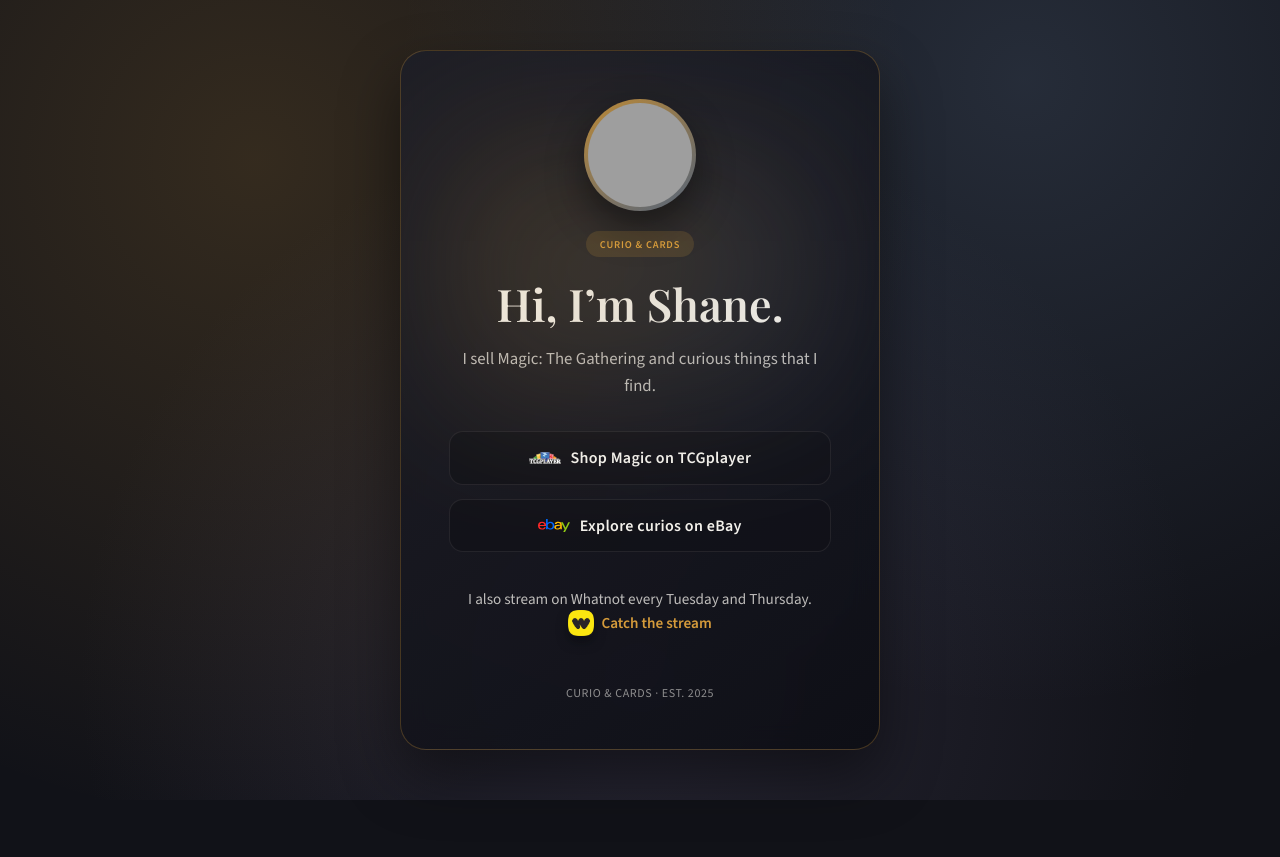
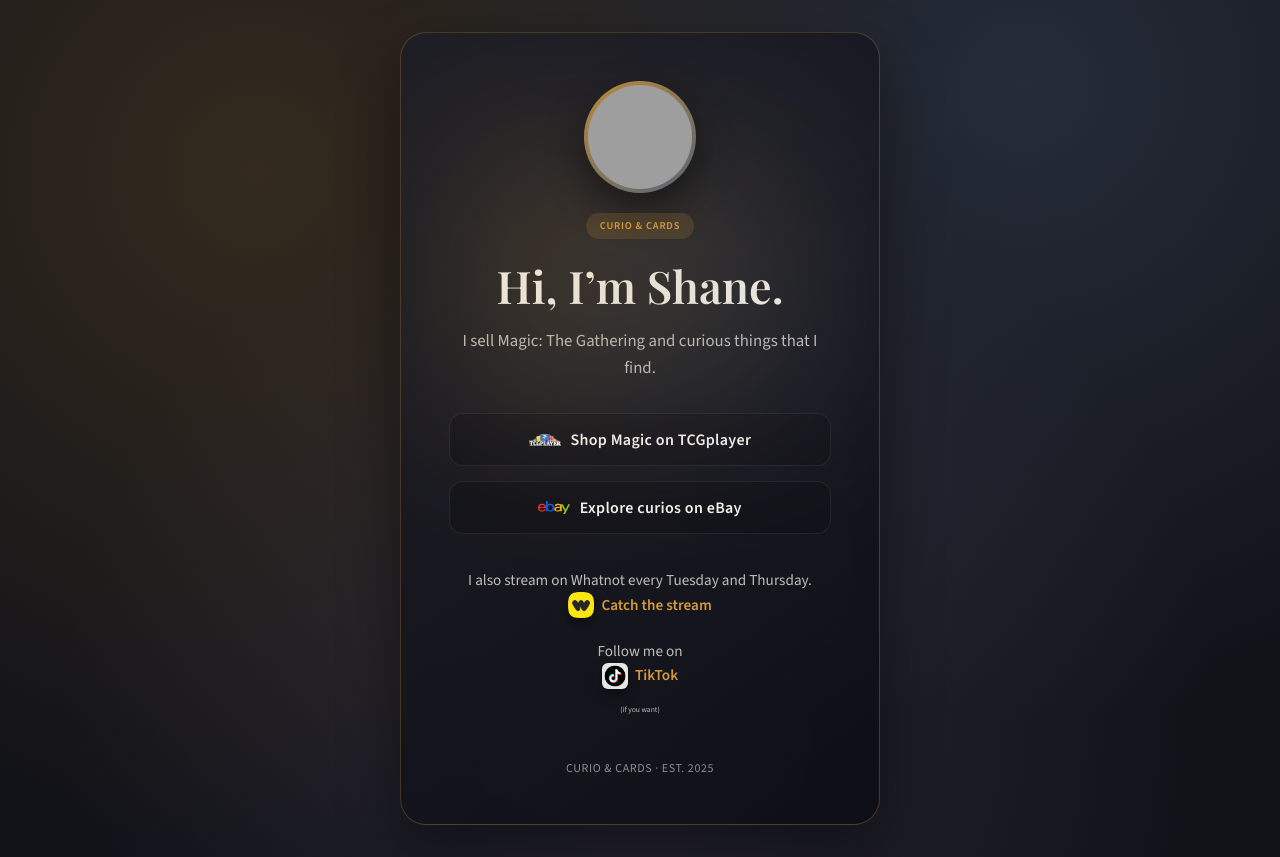
Before and after one commit to sbarbett/curioandcards, a plain HTML site: page index.html in a window 1280 px wide. Before the commit the page ends 800 px from the top, so only its background shows below. Drawn offline with nearby package versions, Linux system fonts and the light colour scheme; grey boxes are pictures that could not be loaded.

Commit message:
feat: tiktok link

```diff
--- a/index.html
+++ b/index.html
@@ -200,6 +200,10 @@
         outline: none;
       }
 
+      .stream .small {
+        font-size: 0.5em;
+      }
+
       footer {
         margin-top: 2.6rem;
         color: rgba(244, 242, 237, 0.55);
@@ -274,6 +278,18 @@
           Catch the stream
         </a>
       </p>
+      <p class="stream">
+        Follow me on<br />
+        <a
+          href="https://www.tiktok.com/@shanevapid"
+          rel="noopener noreferrer"
+          target="_blank"
+        >
+          <img src="/img/tiktok.avif" alt="TikTok logo" />
+          TikTok
+        </a>
+        <br /><span class="small">(if you want)</span>
+      </p>
       <footer>Curio &amp; Cards &middot; Est. 2025</footer>
     </main>
   </body>
```
Also changed, not shown: img/tiktok.avif (added).
